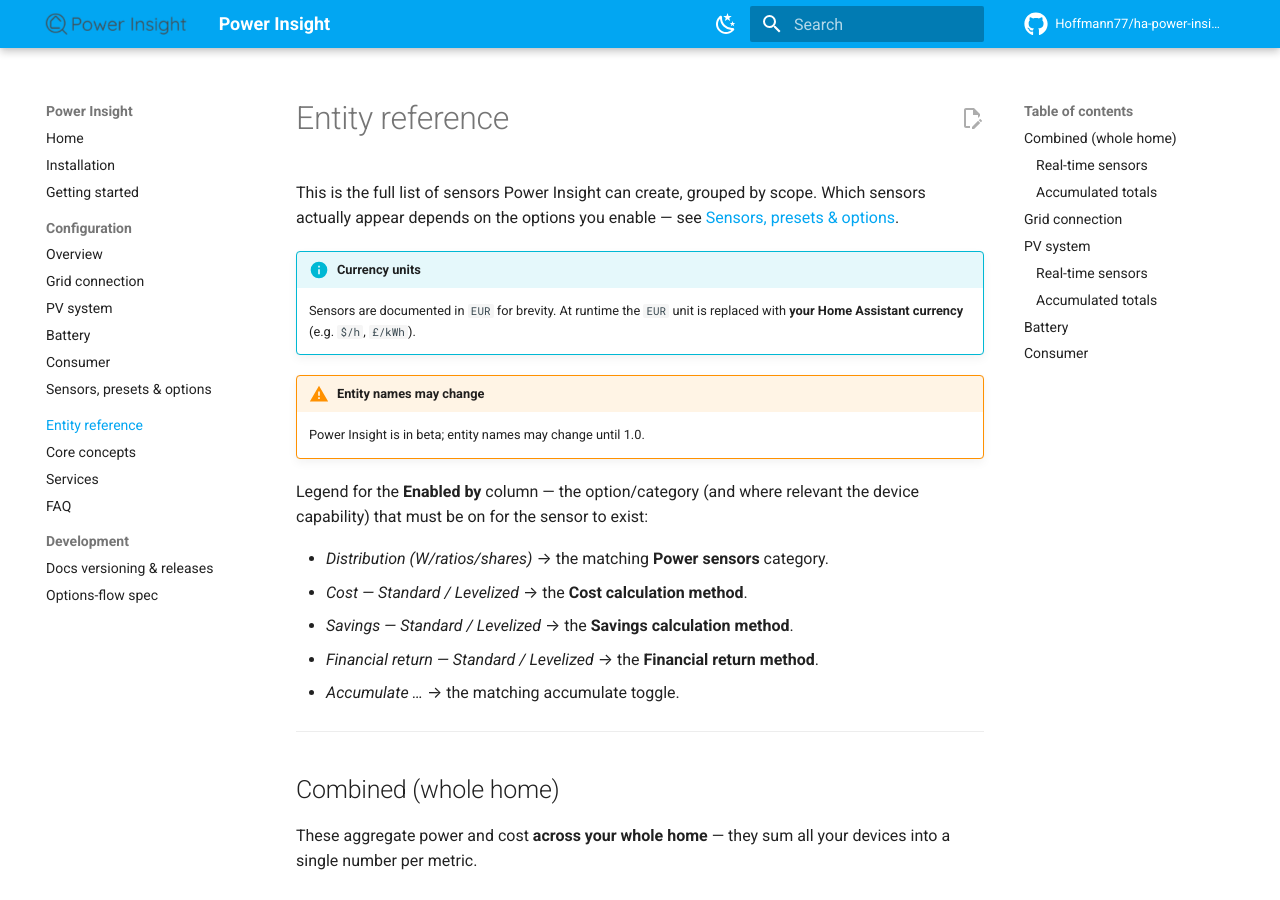
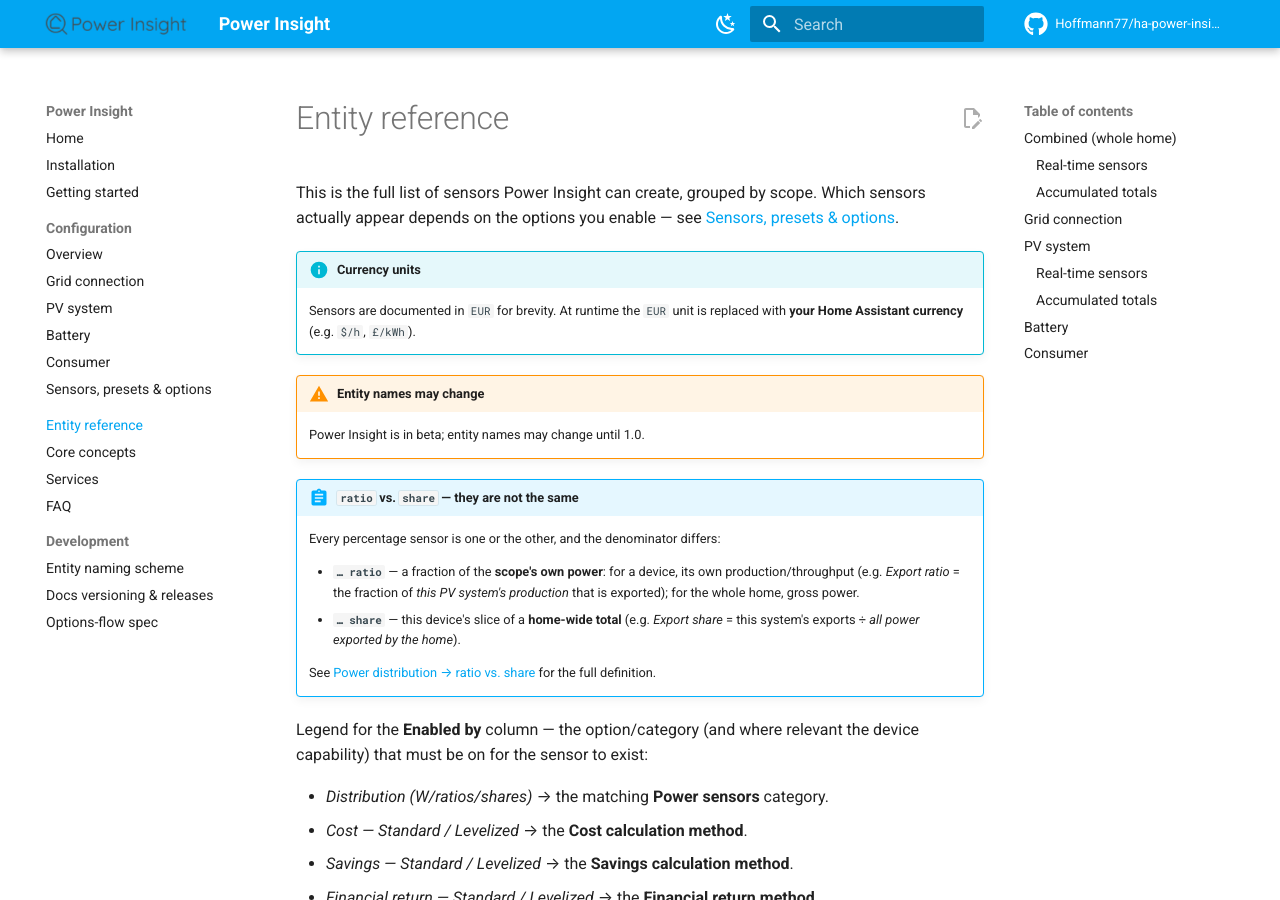
Before and after one commit to Hoffmann77/ha-power-insight, an MkDocs documentation site: the page built from docs/entities.md, in a window 1280 px wide and 900 px high. Built offline with MkDocs 1.6.1 and Material for MkDocs 9.7.7, drawn with Linux system fonts in a browser that asks for light colours; comment, search, counter and statistics services are not loaded; the version menu is left out; some of the changed text lies outside the part shown.

Commit message:
Make entity names consistent and self-explanatory
Establish and apply a single entity naming scheme so sensors are
predictable and easy to understand.

Renames (breaking: keys change, so entity_ids/history reset):
- Consumer per-source sensor "{Source} ratio" -> "Power share from
  {Source}" (key: power_share_from_{source}). It measures a source
  *share*, not a ratio, and now mirrors the battery's "Charging share
  from {Source}".
- Grid "Cost rate"/"Total cost" -> "Import cost rate"/"Total import
  cost" (keys import_cost_rate / total_import_cost). Gives the grid a
  symmetric import/export trio (Import power · Import cost rate · Total
  import cost ‖ Export power · Export compensation rate · Total export
  compensation) and disambiguates from producers' operating cost.

Updated the _SENSOR_OPTION_GATE map, end-to-end tests, and the
config-flow label "Accumulated export compensation" -> "Total export
compensation" so it matches the entity it creates.

Docs: fix docs/entities.md where the Export/Self-consumption
ratio-vs-share meanings were swapped relative to the engine, add a
ratio-vs-share glossary callout, and add docs/dev/entity-naming.md
documenting the scheme (name = device + entity, Combined prefix,
power/ratio/share/rate/Total vocabulary, "… from {Source}" pattern).

Co-Authored-By: Claude Opus 4.8 <noreply@anthropic.com>
Claude-Session: https://claude.ai/code/session_01TXLGjQos7RQTaT3HQa2DpM

```diff
--- a/docs/entities.md
+++ b/docs/entities.md
@@ -10,6 +10,18 @@ Which sensors actually appear depends on the options you enable — see
 
 !!! warning "Entity names may change"
     Power Insight is in beta; entity names may change until 1.0.
+
+!!! abstract "`ratio` vs. `share` — they are not the same"
+    Every percentage sensor is one or the other, and the denominator differs:
+
+    - **`… ratio`** — a fraction of the **scope's own power**: for a device, its
+      own production/throughput (e.g. *Export ratio* = the fraction of *this PV
+      system's production* that is exported); for the whole home, gross power.
+    - **`… share`** — this device's slice of a **home-wide total** (e.g. *Export
+      share* = this system's exports ÷ *all power exported by the home*).
+
+    See [Power distribution → ratio vs. share](concepts.md#the-four-channels)
+    for the full definition.
 
 Legend for the **Enabled by** column — the option/category (and where relevant
 the device capability) that must be on for the sensor to exist:
@@ -84,8 +96,8 @@ physically happen). See [Grid connection configuration](configuration/grid.md).
 | Charging share | % | Grid's share of all battery-charging power in the home. Only exists when a battery charges from the grid. | Distribution shares · charge source |
 | Standby ratio | % | Share of grid import currently going to device standby. | Distribution ratios |
 | Standby share | % | Grid's share of all standby power in the home. | Distribution shares |
-| Cost rate | EUR/h | Current cost per hour of grid imports (live price × import power). | Cost — Standard |
-| Total cost | EUR | Import cost integrated over time. | Accumulate costs |
+| Import cost rate | EUR/h | Current cost per hour of grid imports (live price × import power). | Cost — Standard |
+| Total import cost | EUR | Import cost integrated over time. | Accumulate costs |
 | Export compensation rate | EUR/h | Money earned per hour from exports (export power × compensation rate). | Export compensation rate |
 | Total export compensation | EUR | Export compensation integrated over time. | Accumulated export compensation |
 
@@ -102,11 +114,11 @@ levelized sensors require lifetime values (an LCOE). See
 | Sensor | Unit | Meaning | Enabled by |
 |---|---|---|---|
 | Export power | W | Power from this system currently sent to the grid. | Distribution (W) · exports |
-| Export ratio | % | Share of total home power flow that is this system's export. | Distribution ratios · exports |
-| Export share | % | Share of this system's production that is exported. | Distribution shares · exports |
+| Export ratio | % | Fraction of **this system's own production** currently exported to the grid. | Distribution ratios · exports |
+| Export share | % | This system's share of **all power exported by the home**. | Distribution shares · exports |
 | Self-consumption power | W | Power from this system currently consumed in the home. | Distribution (W) |
-| Self-consumption ratio | % | Share of total home power flow supplied by this system. | Distribution ratios |
-| Self-consumption share | % | Share of this system's production consumed in the home. | Distribution shares |
+| Self-consumption ratio | % | Fraction of **this system's own production** consumed directly in the home. | Distribution ratios |
+| Self-consumption share | % | This system's share of **all self-consumption in the home**. | Distribution shares |
 | Charging ratio | % | Share of this system's production currently going to battery charging. Only exists when a battery charges from this system. | Distribution ratios · charge source |
 | Charging share | % | This system's share of all battery-charging power in the home. Only exists when a battery charges from this system. | Distribution shares · charge source |
 | Standby ratio | % | Share of this system's production currently going to device standby. | Distribution ratios |
@@ -160,6 +172,6 @@ Per consumer device. Consumer support is still under development. See
 | Sensor | Unit | Meaning | Enabled by |
 |---|---|---|---|
 | Consumption share | % | This consumer's share of all self-consumption in the home. | Distribution shares |
-| Power source shares (one per source) | % | Share of this consumer's current power coming from each source (grid / solar / battery). | Power source shares |
+| Power share from &lt;source&gt; (one per source) | % | Share of this consumer's current power coming from that source (grid / solar / battery). Mirrors the battery's *Charging share from &lt;source&gt;*. | Power source shares |
 | Operating cost rate | EUR/h | Current cost per hour to run this consumer, using the live grid price weighted by its source mix. | Cost — Standard |
 | Levelized operating cost rate | EUR/h | As above, using each source's levelized cost per kWh. | Cost — Levelized |
--- a/mkdocs.yml
+++ b/mkdocs.yml
@@ -84,5 +84,6 @@ nav:
   - Services: services.md
   - FAQ: faq.md
   - Development:
+      - Entity naming scheme: dev/entity-naming.md
       - Docs versioning & releases: dev/releasing.md
       - Options-flow spec: dev/options-flow-redesign.md
```
Also changed, not shown: docs/configuration/grid.md (+2 -2 lines), docs/dev/entity-naming.md (added, +77 -0 lines), docs/dev/options-flow-redesign.md (+4 -4 lines), 4 other files.
